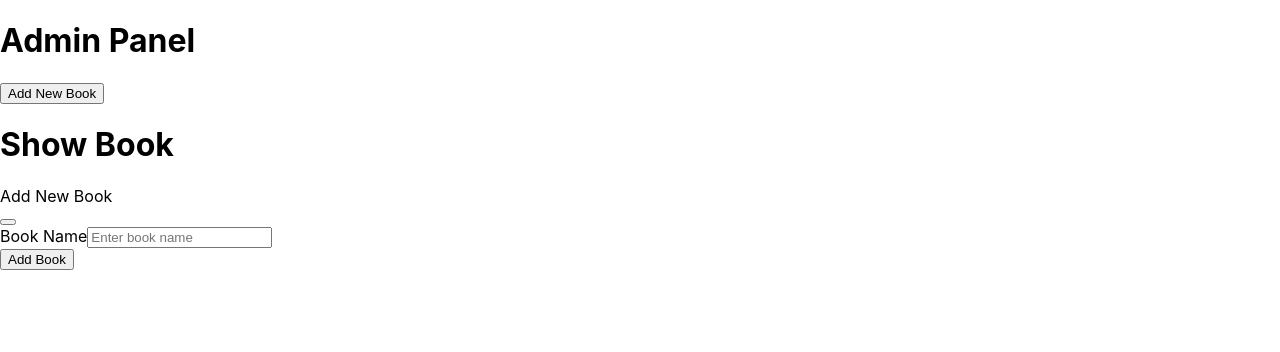
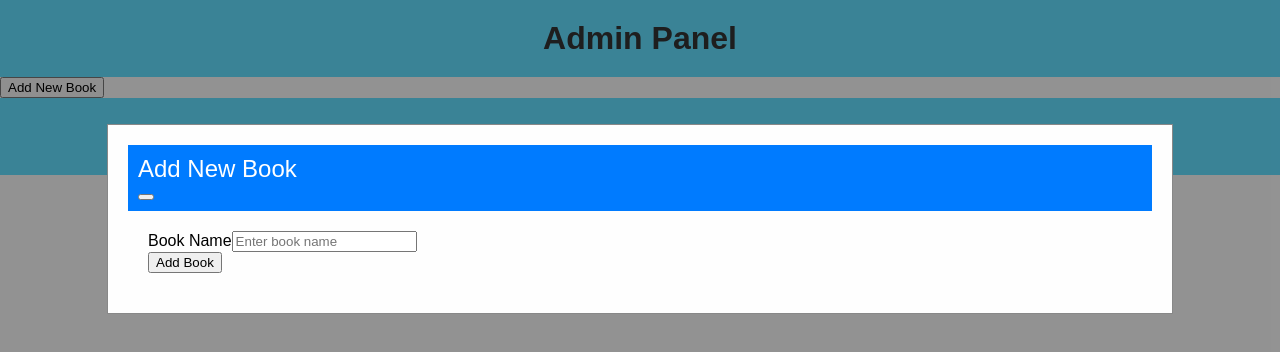
Before and after one commit to edwinaloo/bookshelf-app, a React (Create React App) app: page / in a window 1280 px wide. Both pictures are taken after a click on the button "Add New Book". Shown: the top 352 px of the page. Built offline with nearby package versions, Linux system fonts and the light colour scheme.

Commit message:
css change push

```diff
--- /dev/null
+++ b/src/App.css
@@ -0,0 +1,98 @@
+/* styles.css */
+
+/* Global Styles */
+body {
+    font-family: 'Arial', sans-serif;
+    margin: 0;
+    padding: 0;
+    background-color: #f4f4f4;
+  }
+
+  /* Header Styles */
+  h1 {
+    color: #333;
+    text-align: center;
+    padding: 20px;
+    background-color: #61dafb;
+    margin: 0;
+  }
+
+  /* Admin Panel Styles */
+  .admin-panel {
+    text-align: center;
+    margin: 20px;
+  }
+
+  /* Button Styles */
+  .button-primary {
+    background-color: #007bff;
+    color: #fff;
+    padding: 10px 20px;
+    border: none;
+    cursor: pointer;
+  }
+
+  .button-danger {
+    background-color: #dc3545;
+    color: #fff;
+    padding: 8px 16px;
+    border: none;
+    cursor: pointer;
+  }
+
+  /* Book Styles */
+  .book {
+    background-color: #fff;
+    border: 1px solid #ddd;
+    padding: 20px;
+    margin: 20px;
+    text-align: center;
+  }
+
+  .book h2 {
+    color: #333;
+  }
+
+  /* Form Styles */
+  .form-group {
+    margin-bottom: 20px;
+  }
+
+  /* Modal Styles */
+  .modal {
+    display: none;
+    position: fixed;
+    z-index: 1;
+    left: 0;
+    top: 0;
+    width: 100%;
+    height: 100%;
+    overflow: auto;
+    background-color: rgb(0, 0, 0);
+    background-color: rgba(0, 0, 0, 0.4);
+    padding-top: 60px;
+  }
+
+  .modal-content {
+    background-color: #fefefe;
+    margin: 5% auto;
+    padding: 20px;
+    border: 1px solid #888;
+    width: 80%;
+  }
+
+  .modal-header {
+    padding: 10px;
+    background-color: #007bff;
+    color: #fff;
+  }
+
+  .modal-body {
+    padding: 20px;
+  }
+
+  .modal-title {
+    font-size: 24px;
+  }
+
+  /* Add more styles as needed */
--- a/src/App.js
+++ b/src/App.js
@@ -1,7 +1,9 @@
 import React, { useState } from "react";
+import { Button, Modal, Form } from "react-bootstrap";
 import AdminPanel from './components/AdminPanel';
 import AddBookModal from './components/AddBookModal';
 import ShowBook from './components/ShowBook';
+import './App.css';
 
 const App = () => {
   const [books, setBooks] = useState([]);
@@ -16,13 +18,18 @@ const App = () => {
     availability: "",
   });
   const [selectedBook, setSelectedBook] = useState(null);
+  const [showForm, setShowForm] = useState(false); // State to control form visibility
 
   const handleClose = () => {
     setShowModal(false);
-    setSelectedBook(null); // Reset selectedBook when closing the modal
+    setSelectedBook(null);
+    setShowForm(false); // Close the form when the modal is closed
   };
 
-  const handleShow = () => setShowModal(true);
+  const handleShow = () => {
+    setShowModal(true);
+    setShowForm(true); // Open the form when the modal is opened
+  };
 
   const handleInputChange = (e) => {
     const { name, value } = e.target;
@@ -32,7 +39,7 @@ const App = () => {
   const addBook = () => {
     setBooks([...books, newBook]);
     setNewBook({
-      name: "", // Set to an empty string for the next new book
+      name: "",
       isbn: "",
       category: "",
       row: "",
@@ -58,7 +65,7 @@ const App = () => {
 
   return (
     <div>
-      <AdminPanel handleShow={handleShow} />
+      <AdminPanel handleShow={handleShow} handleInputChange={handleInputChange} addBook={addBook} newBook={newBook} />
       <ShowBook books={books} removeBook={removeBook} editBook={setSelectedBook} />
       <AddBookModal
         showModal={showModal}
@@ -67,8 +74,34 @@ const App = () => {
         addBook={addBook}
         editBook={editBook}
         selectedBook={selectedBook}
-        newBook={newBook} // Pass newBook to the modal for default values
+        newBook={newBook}
       />
+      {showForm && (
+        <Modal show={showForm} onHide={handleClose}>
+          <Modal.Header closeButton>
+            <Modal.Title>Add New Book</Modal.Title>
+          </Modal.Header>
+          <Modal.Body>
+            <Form onSubmit={addBook}>
+              <Form.Group controlId="formBookName">
+                <Form.Label>Book Name</Form.Label>
+                <Form.Control
+                  type="text"
+                  placeholder="Enter book name"
+                  name="name"
+                  value={newBook.name}
+                  onChange={handleInputChange}
+                />
+              </Form.Group>
+              {/* Add other form fields for ISBN, category, row, count, cost, availability */}
+              {/* ... */}
+              <Button variant="primary" type="submit">
+                Add Book
+              </Button>
+            </Form>
+          </Modal.Body>
+        </Modal>
+      )}
     </div>
   );
 };
--- a/src/components/AdminPanel.js
+++ b/src/components/AdminPanel.js
@@ -1,15 +1,73 @@
-// AdminPanel.js
+import React, { useState } from "react";
+import { Button, Modal, Form } from "react-bootstrap";
 
-import React from "react";
-import { Button } from "react-bootstrap";
+const AdminPanel = ({ handleShow, addBook }) => {
+  const [showForm, setShowForm] = useState(false); // State to control form visibility
+  const [newBook, setNewBook] = useState({
+    name: "",
+    isbn: "",
+    category: "",
+    row: "",
+    count: "",
+    cost: "",
+    availability: "",
+  });
 
-const AdminPanel = ({ handleShow }) => (
+  const handleInputChange = (e) => {
+    const { name, value } = e.target;
+    setNewBook({ ...newBook, [name]: value });
+  };
+
+  const handleAddBook = () => {
+    addBook(newBook);
+    setNewBook({
+      name: "",
+      isbn: "",
+      category: "",
+      row: "",
+      count: "",
+      cost: "",
+      availability: "",
+    });
+    setShowForm(false); // Close the form after adding the book
+  };
+
+  return (
     <div>
       <h1>Admin Panel</h1>
-    <Button variant="primary" onClick={handleShow}>
+      <Button variant="primary" onClick={() => setShowForm(true)}>
         Add New Book
       </Button>
+
+      {/* Book Form */}
+      <Modal show={showForm} onHide={() => setShowForm(false)}>
+        <Modal.Header closeButton>
+          <Modal.Title>Add New Book</Modal.Title>
+        </Modal.Header>
+        <Modal.Body>
+          <Form>
+            {/* Add form fields for new book details */}
+            <Form.Group controlId="formBookName">
+              <Form.Label>Book Name</Form.Label>
+              <Form.Control
+                type="text"
+                placeholder="Enter book name"
+                name="name"
+                value={newBook.name}
+                onChange={handleInputChange}
+              />
+            </Form.Group>
+            {/* Add other form fields for ISBN, category, row, count, cost, availability */}
+            {/* ... */}
+
+            <Button variant="primary" onClick={handleAddBook}>
+              Add Book
+            </Button>
+          </Form>
+        </Modal.Body>
+      </Modal>
     </div>
   );
+};
 
 export default AdminPanel;
```
Lines whose indentation alone changed are shown as unchanged.
